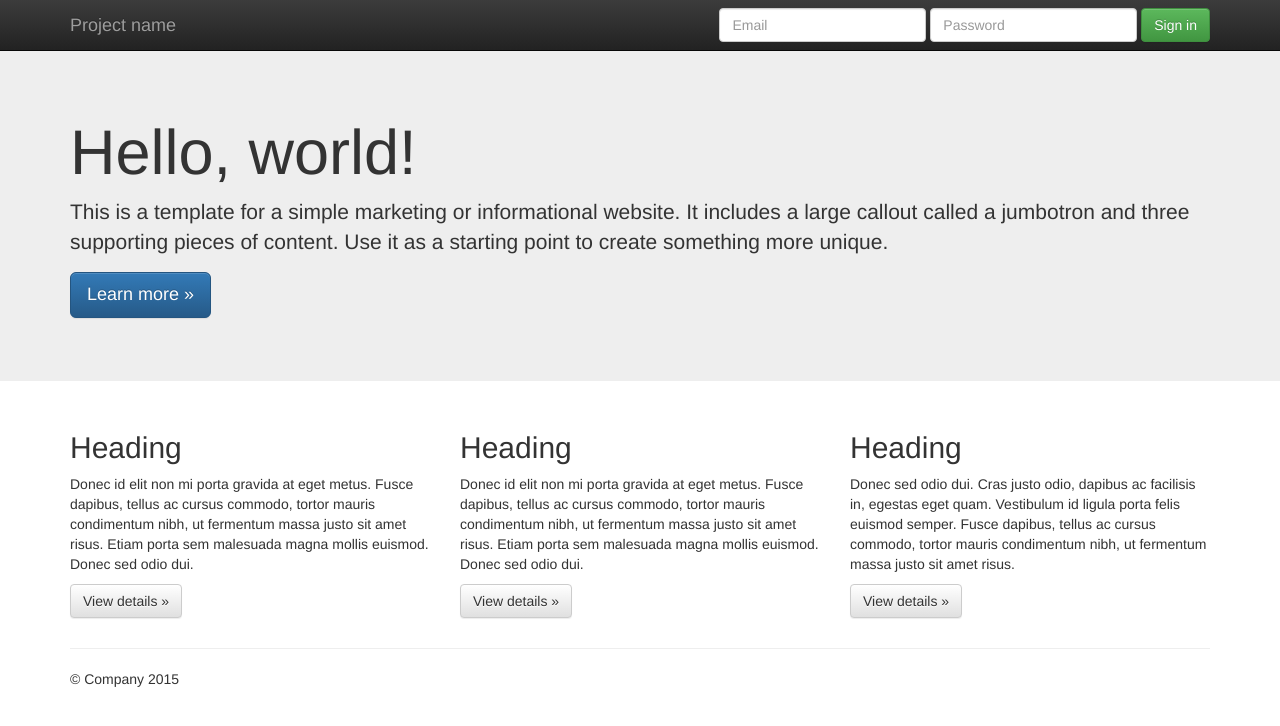
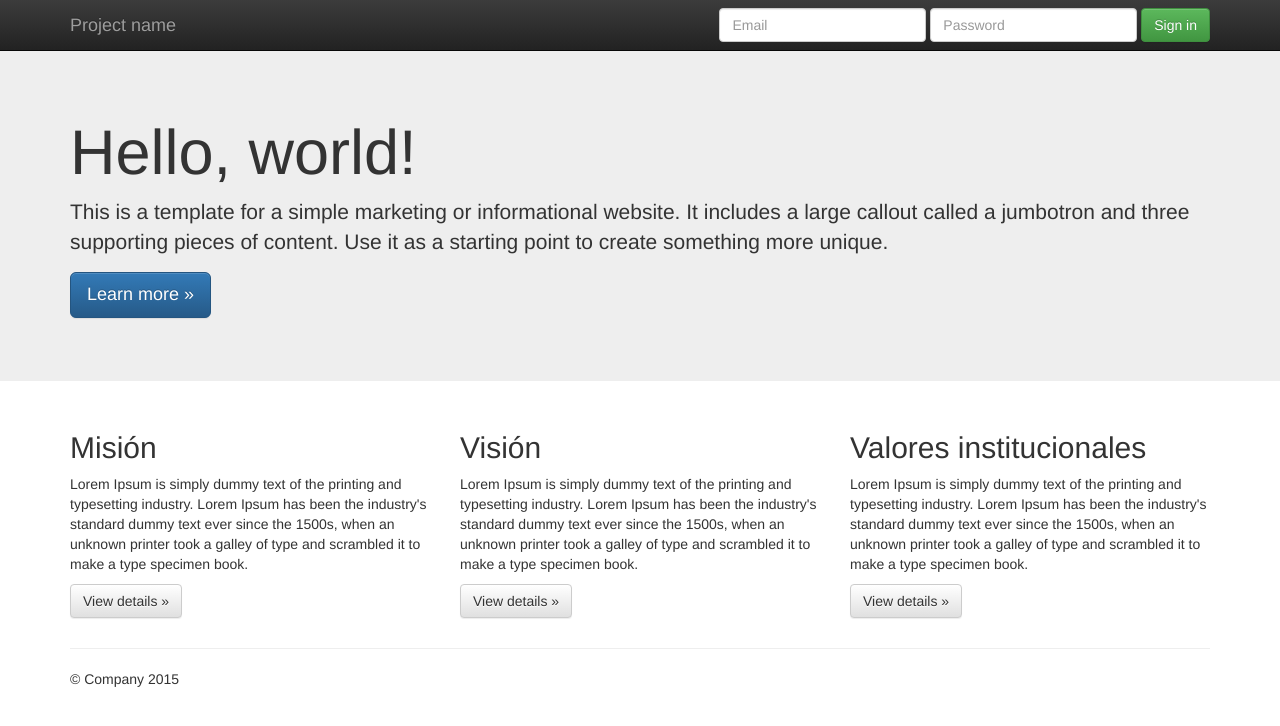
Before and after one commit to pzitros90/test, a plain HTML site: page quienes.html in a window 1280 px wide. Drawn offline with nearby package versions, Linux system fonts and the light colour scheme.

Commit message:
Se agrega información corporativa en quienes.html

```diff
--- a/quienes.html
+++ b/quienes.html
@@ -65,18 +65,18 @@
       <!-- Example row of columns -->
       <div class="row">
         <div class="col-md-4">
-          <h2>Heading</h2>
-          <p>Donec id elit non mi porta gravida at eget metus. Fusce dapibus, tellus ac cursus commodo, tortor mauris condimentum nibh, ut fermentum massa justo sit amet risus. Etiam porta sem malesuada magna mollis euismod. Donec sed odio dui. </p>
+          <h2>Misión</h2>
+          <p>Lorem Ipsum is simply dummy text of the printing and typesetting industry. Lorem Ipsum has been the industry's standard dummy text ever since the 1500s, when an unknown printer took a galley of type and scrambled it to make a type specimen book.</p>
           <p><a class="btn btn-default" href="#" role="button">View details &raquo;</a></p>
         </div>
         <div class="col-md-4">
-          <h2>Heading</h2>
-          <p>Donec id elit non mi porta gravida at eget metus. Fusce dapibus, tellus ac cursus commodo, tortor mauris condimentum nibh, ut fermentum massa justo sit amet risus. Etiam porta sem malesuada magna mollis euismod. Donec sed odio dui. </p>
+          <h2>Visión</h2>
+          <p>Lorem Ipsum is simply dummy text of the printing and typesetting industry. Lorem Ipsum has been the industry's standard dummy text ever since the 1500s, when an unknown printer took a galley of type and scrambled it to make a type specimen book.</p>
           <p><a class="btn btn-default" href="#" role="button">View details &raquo;</a></p>
        </div>
         <div class="col-md-4">
-          <h2>Heading</h2>
-          <p>Donec sed odio dui. Cras justo odio, dapibus ac facilisis in, egestas eget quam. Vestibulum id ligula porta felis euismod semper. Fusce dapibus, tellus ac cursus commodo, tortor mauris condimentum nibh, ut fermentum massa justo sit amet risus.</p>
+          <h2>Valores institucionales</h2>
+          <p>Lorem Ipsum is simply dummy text of the printing and typesetting industry. Lorem Ipsum has been the industry's standard dummy text ever since the 1500s, when an unknown printer took a galley of type and scrambled it to make a type specimen book.</p>
           <p><a class="btn btn-default" href="#" role="button">View details &raquo;</a></p>
         </div>
       </div>
```
